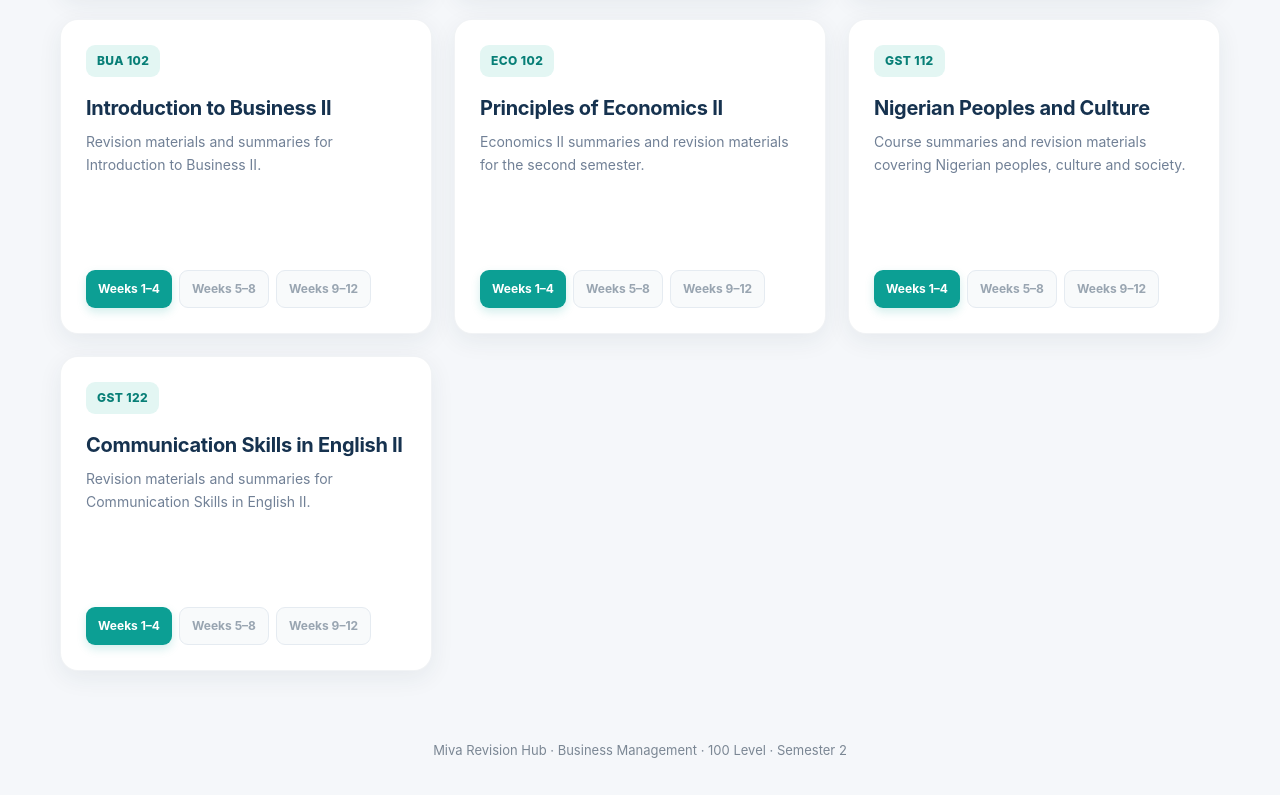
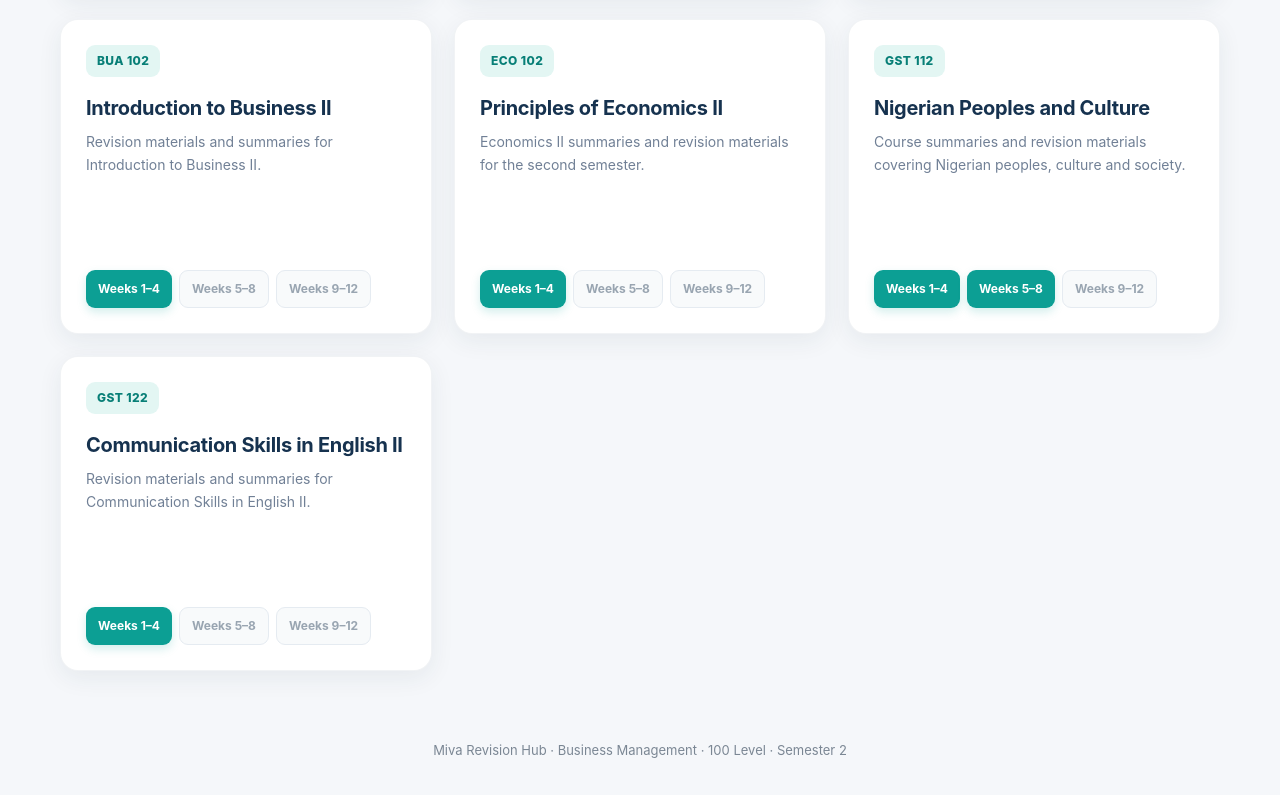
Before and after one commit to ozorejesse/Business-Management-Semester-2-100-Level-Revison-Hub, a website: page index.html in a window 1280 px wide. Shown: the part 940-1735 px from the top of the page. Drawn offline with Linux system fonts and the light colour scheme.

Commit message:
Update index.html
added gst 112 week 5 - 8

```diff
--- a/index.html
+++ b/index.html
@@ -931,9 +931,9 @@
                         Weeks 1–4
                     </a>
 
-                    <span class="coming-soon">
+                    <a href="GST%20112%20Week%205%20-%20Week%208.html">
                         Weeks 5–8
-                    </span>
+                    </a>
 
                     <span class="coming-soon">
                         Weeks 9–12
```
